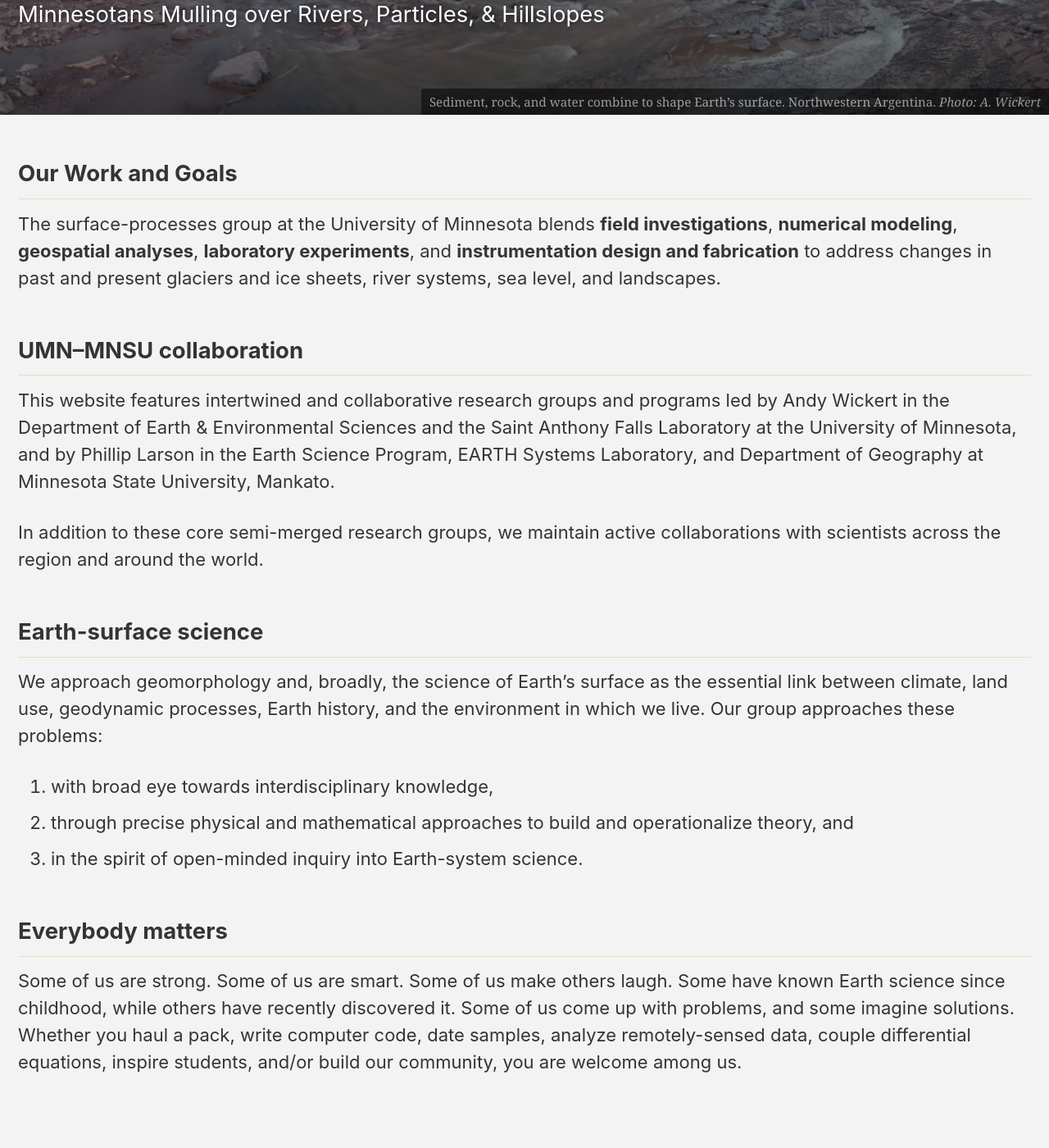
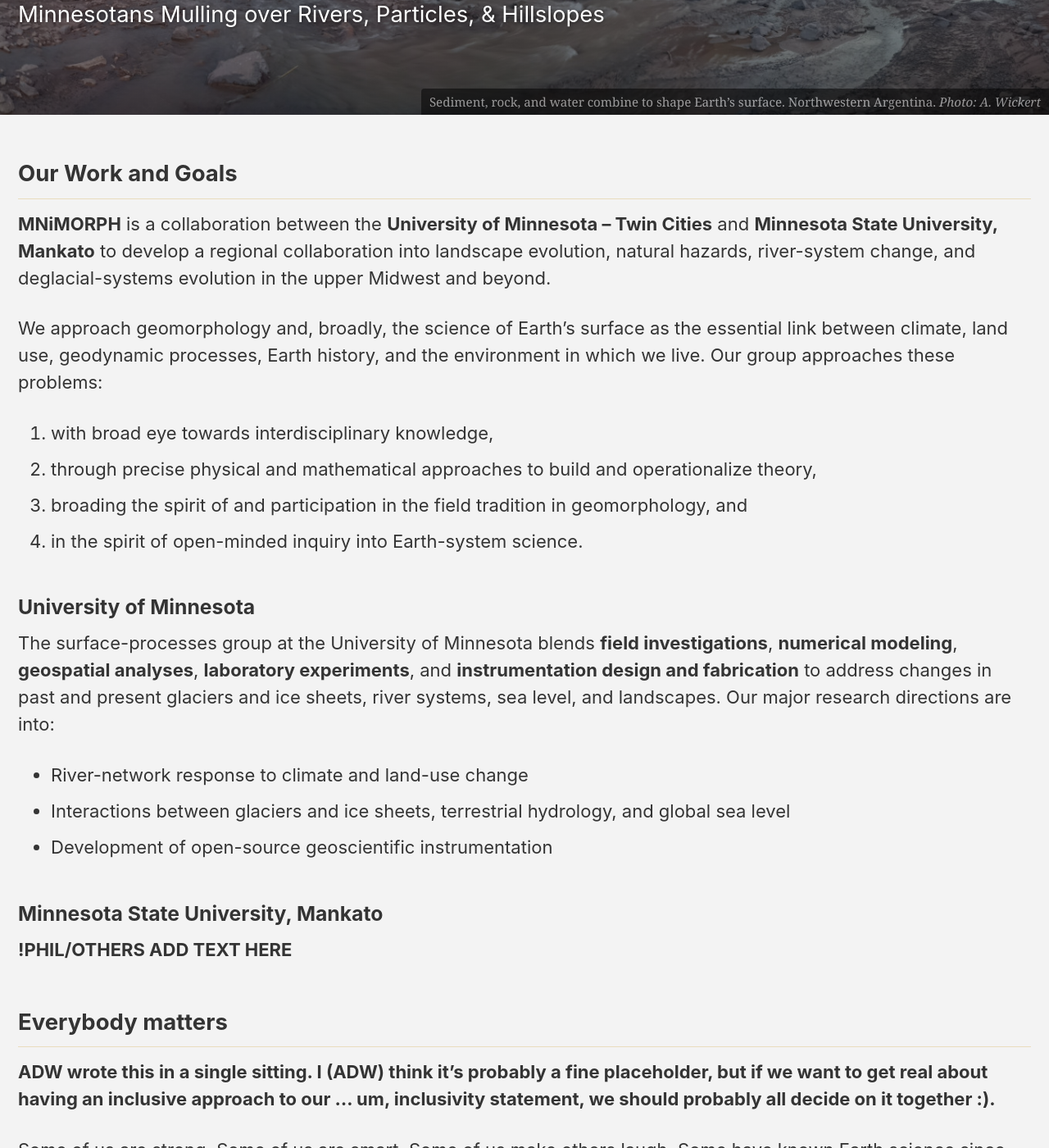
Before and after one commit to MNiMORPH/MNiMORPH.github.io, a Jekyll site: the page built from _pages/index.md, in a window 1280 px wide and 1400 px high, scrolled down 239 px. Shown: the whole window at 82% size. Built offline with Jekyll 4.4.1, drawn with Linux system fonts in a browser that asks for light colours; cached includes are drawn as plain includes; nearby versions of some CDN libraries.

Commit message:
Two groups combined

```diff
--- a/_pages/index.md
+++ b/_pages/index.md
@@ -17,21 +17,27 @@
 
 ## Our Work and Goals
 
-The surface-processes group at the University of Minnesota blends **field investigations**, **numerical modeling**, **geospatial analyses**, **laboratory experiments**, and **instrumentation design and fabrication** to address changes in past and present glaciers and ice sheets, river systems, sea level, and landscapes.
-
-## UMN–MNSU collaboration
-
-This website features intertwined and collaborative research groups and programs led by Andy Wickert in the Department of Earth & Environmental Sciences and the Saint Anthony Falls Laboratory at the University of Minnesota, and by Phillip Larson in the Earth Science Program, EARTH Systems Laboratory, and Department of Geography at Minnesota State University, Mankato.
-
-In addition to these core semi-merged research groups, we maintain active collaborations with scientists across the region and around the world.
-
-## Earth-surface science
+**MNiMORPH** is a collaboration between the **University of Minnesota – Twin Cities** and **Minnesota State University, Mankato** to develop a regional collaboration into landscape evolution, natural hazards, river-system change, and deglacial-systems evolution in the upper Midwest and beyond.
 
 We approach geomorphology and, broadly, the science of Earth's surface as the essential link between climate, land use, geodynamic processes, Earth history, and the environment in which we live. Our group approaches these problems:
 1. with broad eye towards interdisciplinary knowledge,
-2. through precise physical and mathematical approaches to build and operationalize theory, and
-3. in the spirit of open-minded inquiry into Earth-system science.
+2. through precise physical and mathematical approaches to build and operationalize theory,
+3. broading the spirit of and participation in the field tradition in geomorphology, and
+4. in the spirit of open-minded inquiry into Earth-system science.
+
+### University of Minnesota
+
+The surface-processes group at the University of Minnesota blends **field investigations**, **numerical modeling**, **geospatial analyses**, **laboratory experiments**, and **instrumentation design and fabrication** to address changes in past and present glaciers and ice sheets, river systems, sea level, and landscapes. Our major research directions are into:
+* River-network response to climate and land-use change
+* Interactions between glaciers and ice sheets, terrestrial hydrology, and global sea level
+* Development of open-source geoscientific instrumentation
+
+### Minnesota State University, Mankato
+
+**!PHIL/OTHERS ADD TEXT HERE**
 
 ## Everybody matters
 
+**ADW wrote this in a single sitting. I (ADW) think it's probably a fine placeholder, but if we want to get real about having an inclusive approach to our ... um, inclusivity statement, we should probably all decide on it together :).**
+
 Some of us are strong. Some of us are smart. Some of us make others laugh. Some have known Earth science since childhood, while others have recently discovered it. Some of us come up with problems, and some imagine solutions. Whether you haul a pack, write computer code, date samples, analyze remotely-sensed data, couple differential equations, inspire students, and/or build our community, you are welcome among us.
```
